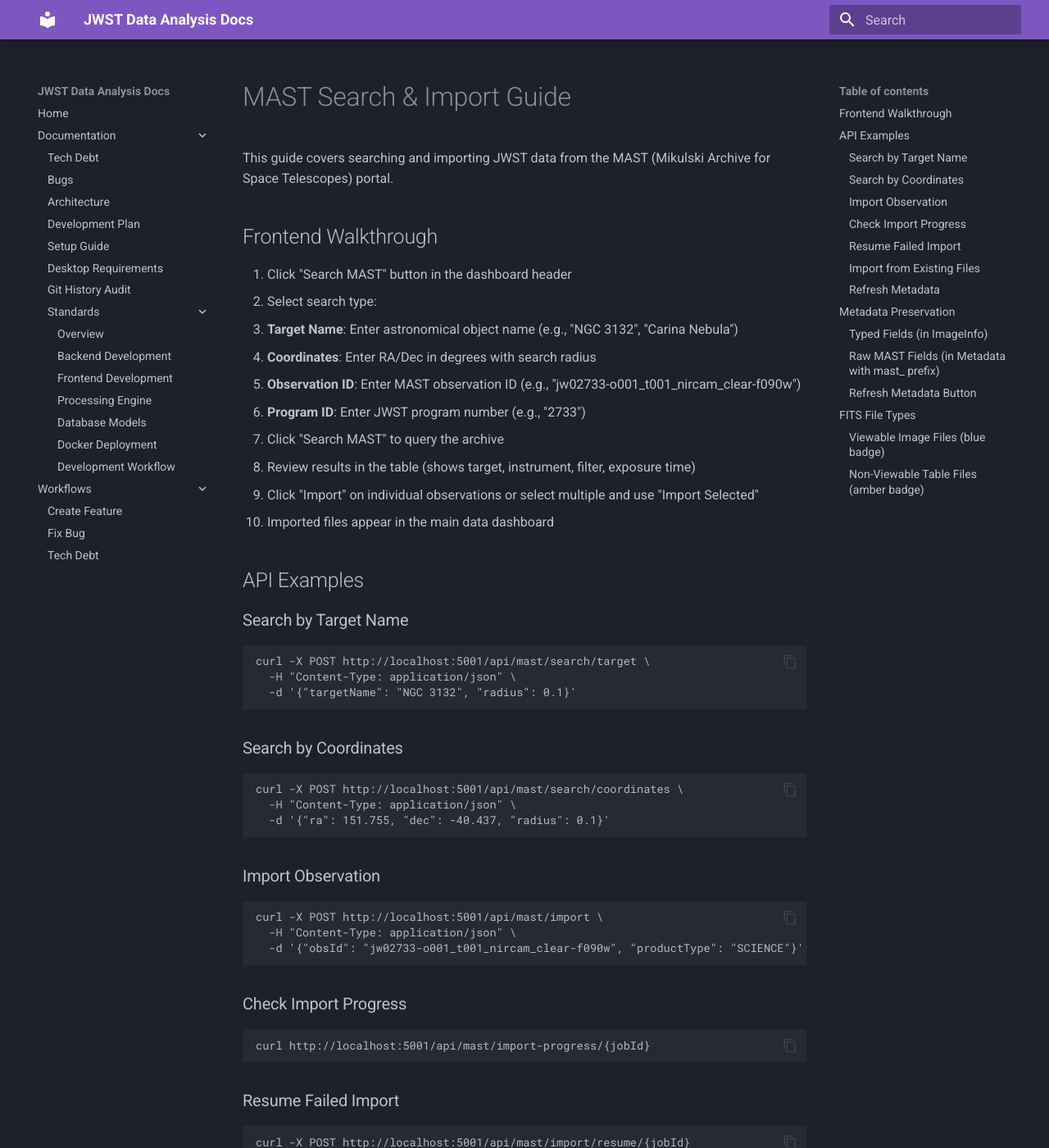
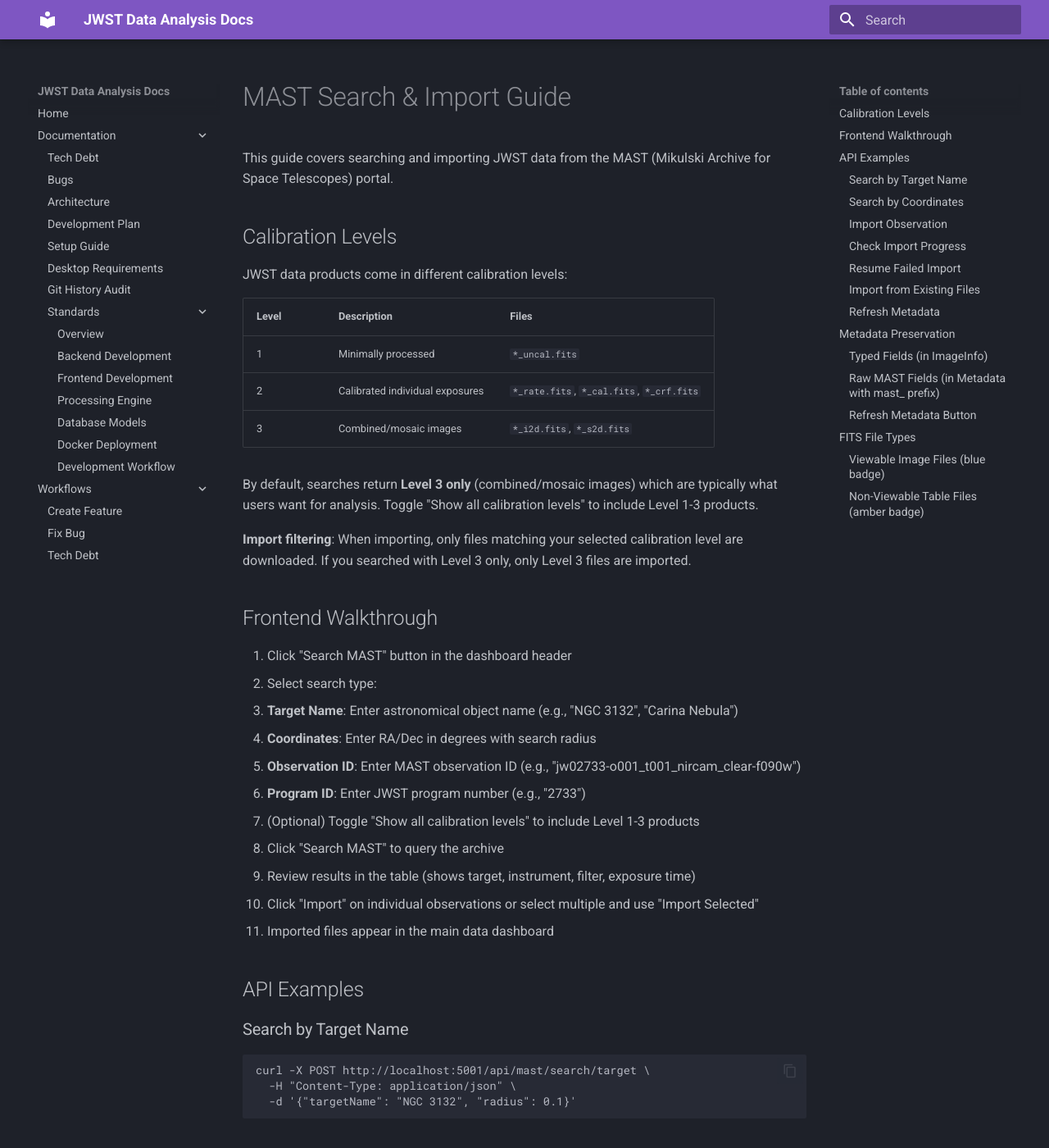
Before and after one commit to Snoww3d/jwst-data-analysis, an MkDocs documentation site: the page built from docs/mast-usage.md, in a window 1280 px wide and 1400 px high. Shown: the whole window at 82% size. Built offline with MkDocs 1.6.1 and Material for MkDocs 9.7.7, drawn with Linux system fonts in a browser that asks for light colours.

Commit message:
docs: add calibration level filter documentation
Document the calibration level filter feature added in PR #142:
- Add new "Calibration Levels" section explaining Level 1/2/3
- Describe default behavior (Level 3 only for combined/mosaic images)
- Explain import filtering (downloads respect the selected level)
- Update Frontend Walkthrough to include the toggle step

Co-Authored-By: Claude Opus 4.5 <noreply@anthropic.com>

```diff
--- a/docs/mast-usage.md
+++ b/docs/mast-usage.md
@@ -1,6 +1,20 @@
 # MAST Search & Import Guide
 
 This guide covers searching and importing JWST data from the MAST (Mikulski Archive for Space Telescopes) portal.
+
+## Calibration Levels
+
+JWST data products come in different calibration levels:
+
+| Level | Description | Files |
+|-------|-------------|-------|
+| 1 | Minimally processed | `*_uncal.fits` |
+| 2 | Calibrated individual exposures | `*_rate.fits`, `*_cal.fits`, `*_crf.fits` |
+| 3 | Combined/mosaic images | `*_i2d.fits`, `*_s2d.fits` |
+
+By default, searches return **Level 3 only** (combined/mosaic images) which are typically what users want for analysis. Toggle "Show all calibration levels" to include Level 1-3 products.
+
+**Import filtering**: When importing, only files matching your selected calibration level are downloaded. If you searched with Level 3 only, only Level 3 files are imported.
 
 ## Frontend Walkthrough
 
@@ -10,10 +24,11 @@ This guide covers searching and importing JWST data from the MAST (Mikulski Arch
    - **Coordinates**: Enter RA/Dec in degrees with search radius
    - **Observation ID**: Enter MAST observation ID (e.g., "jw02733-o001_t001_nircam_clear-f090w")
    - **Program ID**: Enter JWST program number (e.g., "2733")
-3. Click "Search MAST" to query the archive
-4. Review results in the table (shows target, instrument, filter, exposure time)
-5. Click "Import" on individual observations or select multiple and use "Import Selected"
-6. Imported files appear in the main data dashboard
+3. (Optional) Toggle "Show all calibration levels" to include Level 1-3 products
+4. Click "Search MAST" to query the archive
+5. Review results in the table (shows target, instrument, filter, exposure time)
+6. Click "Import" on individual observations or select multiple and use "Import Selected"
+7. Imported files appear in the main data dashboard
 
 ## API Examples
 
```
